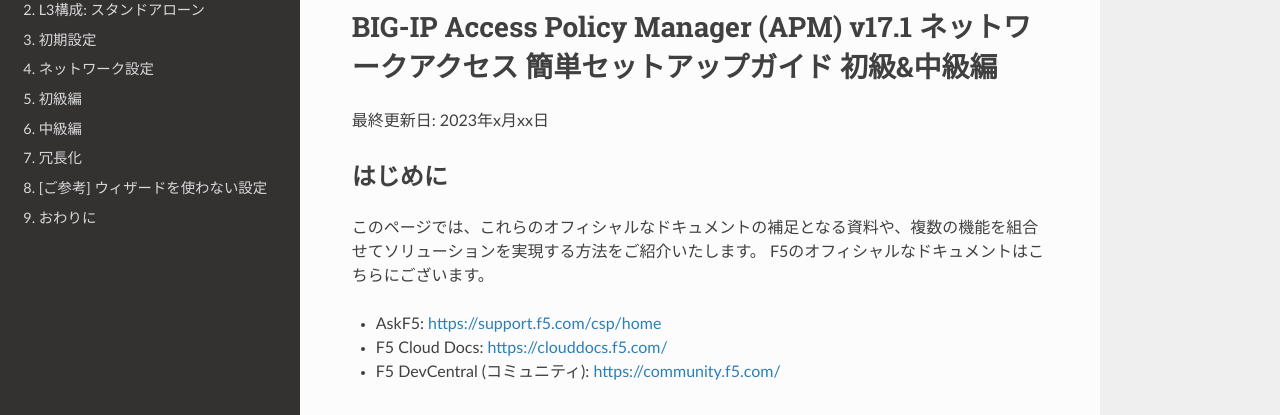
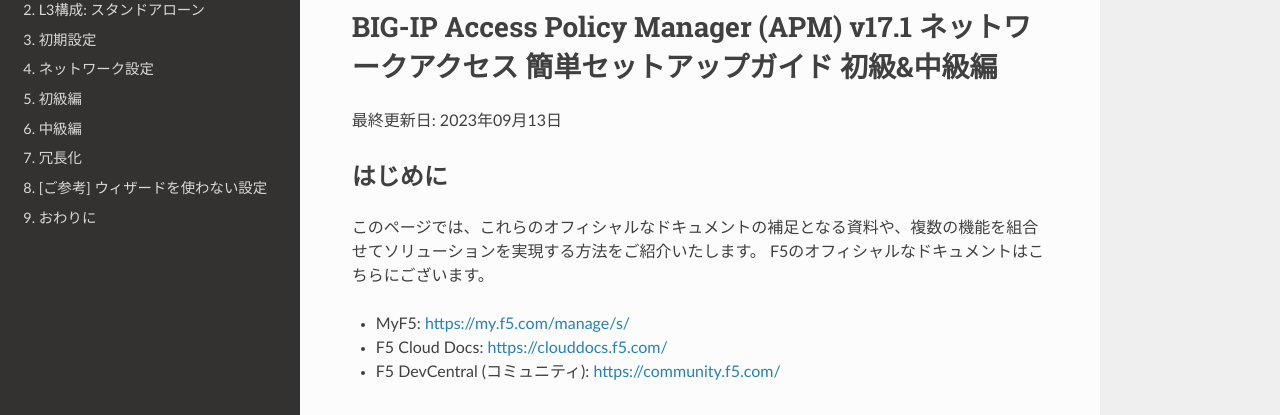
Before and after one commit to BeF5/f5j-easy-setup-apm-17, a Sphinx documentation site: the page built from docs/index.rst, in a window 1280 px wide and 900 px high. Shown: the part 171-586 px from the top of the window. Built offline with Sphinx 7.4.7 and the Read the Docs theme 2.0.0, drawn with Linux system fonts in a browser that asks for light colours.

Commit message:
Update index.rst

```diff
--- a/docs/index.rst
+++ b/docs/index.rst
@@ -3,7 +3,7 @@
 
 BIG-IP Access Policy Manager (APM) v17.1 ネットワークアクセス 簡単セットアップガイド 初級&中級編
 ============================================================================================
-最終更新日: 2023年x月xx日
+最終更新日: 2023年09月13日
 
 
 はじめに
@@ -11,7 +11,7 @@
 このページでは、これらのオフィシャルなドキュメントの補足となる資料や、複数の機能を組合せてソリューションを実現する方法をご紹介いたします。
 F5のオフィシャルなドキュメントはこちらにございます。
 
-- AskF5: https://support.f5.com/csp/home
+- MyF5: https://my.f5.com/manage/s/
 - F5 Cloud Docs: https://clouddocs.f5.com/
 - F5 DevCentral (コミュニティ): https://community.f5.com/
 
```
